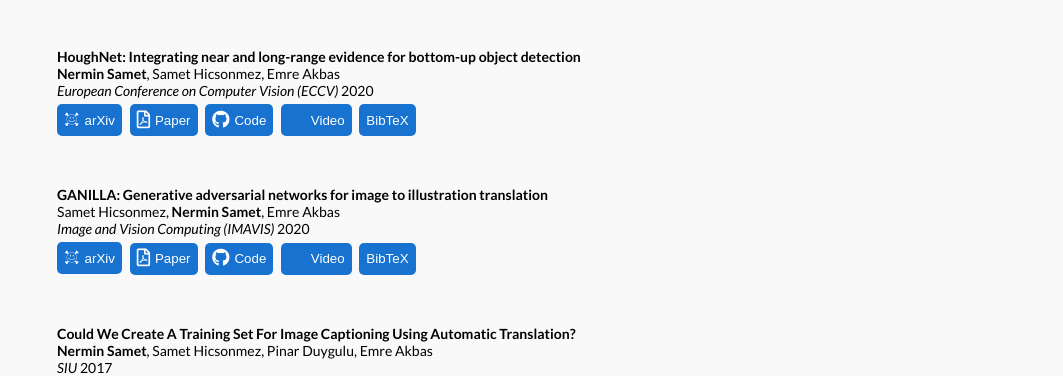
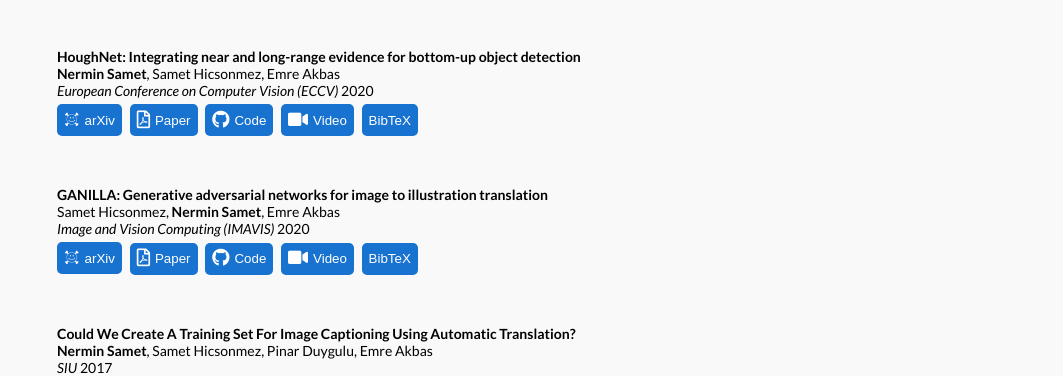
Before and after one commit to nerminsamet/nerminsamet.github.io, a Jekyll site: the page built from _posts/news/2021-02-18-test1.markdown, in a window 1280 px wide. Shown: the part 889-1265 px from the top of the page, without its empty margins (108-1171 px from the left). Built offline with Jekyll 4.4.1, drawn with Linux system fonts in a browser that asks for light colours; some web fonts are replaced.

Commit message:
video icon fixed

```diff
--- a/_layouts/default.html
+++ b/_layouts/default.html
@@ -115,7 +115,7 @@
                 <a href="{{research.code}}" target="_blank"><button type="button" class="research-button"><i class="fab fa-github fa-lg"></i><span>Code</span></button></a>
                 {% endif %}
                 {% if research.video %}
-                <a href="{{research.video}}" target="_blank"><button type="button" class="research-button"><i class="far fa-video fa-lg"></i><span>Video</span></button></a>
+                <a href="{{research.video}}" target="_blank"><button type="button" class="research-button"><i class="fas fa-video fa-lg"></i><span>Video</span></button></a>
                 {% endif %}
                 {% if research.researcher %}
                 <a href="{{research.researcher}}" target="_blank"><button type="button" class="research-button"><i class="far fa-file-pdf fa-lg"></i><span>Researcher</span></button></a>
```
